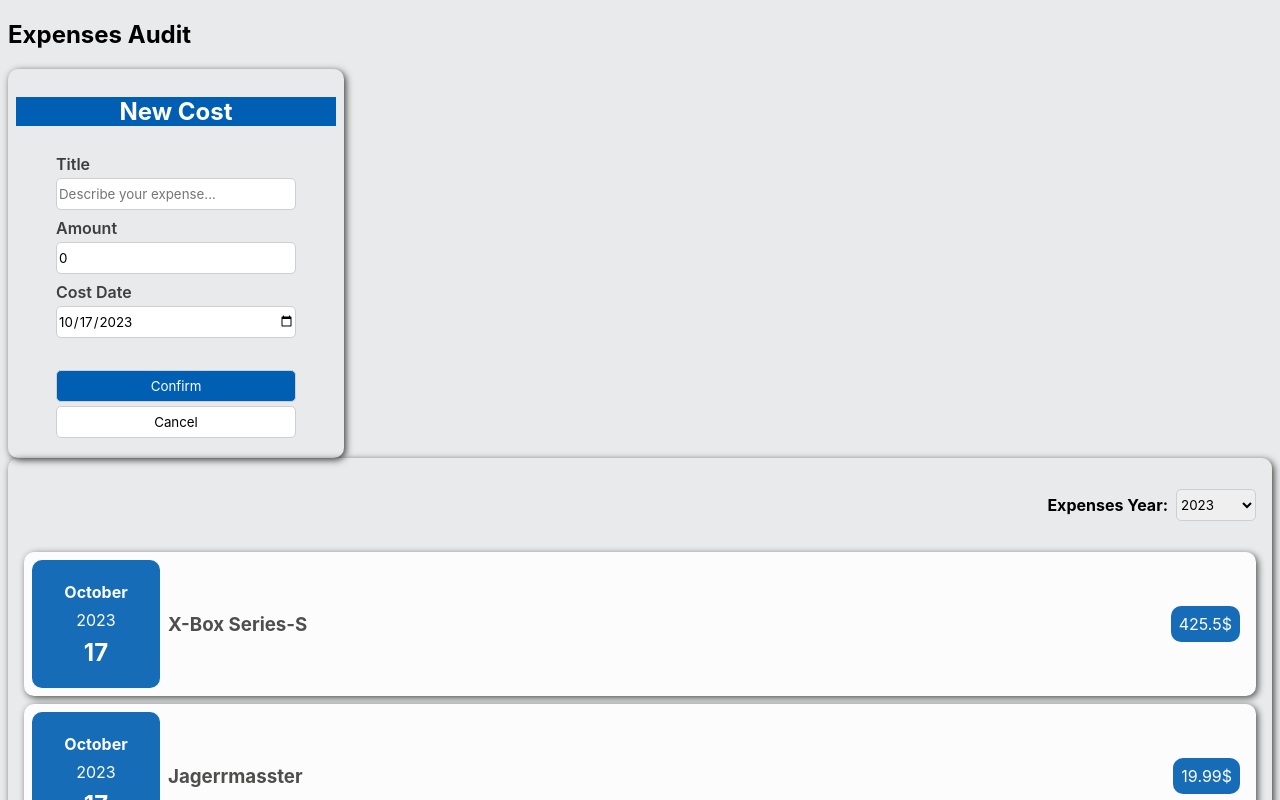
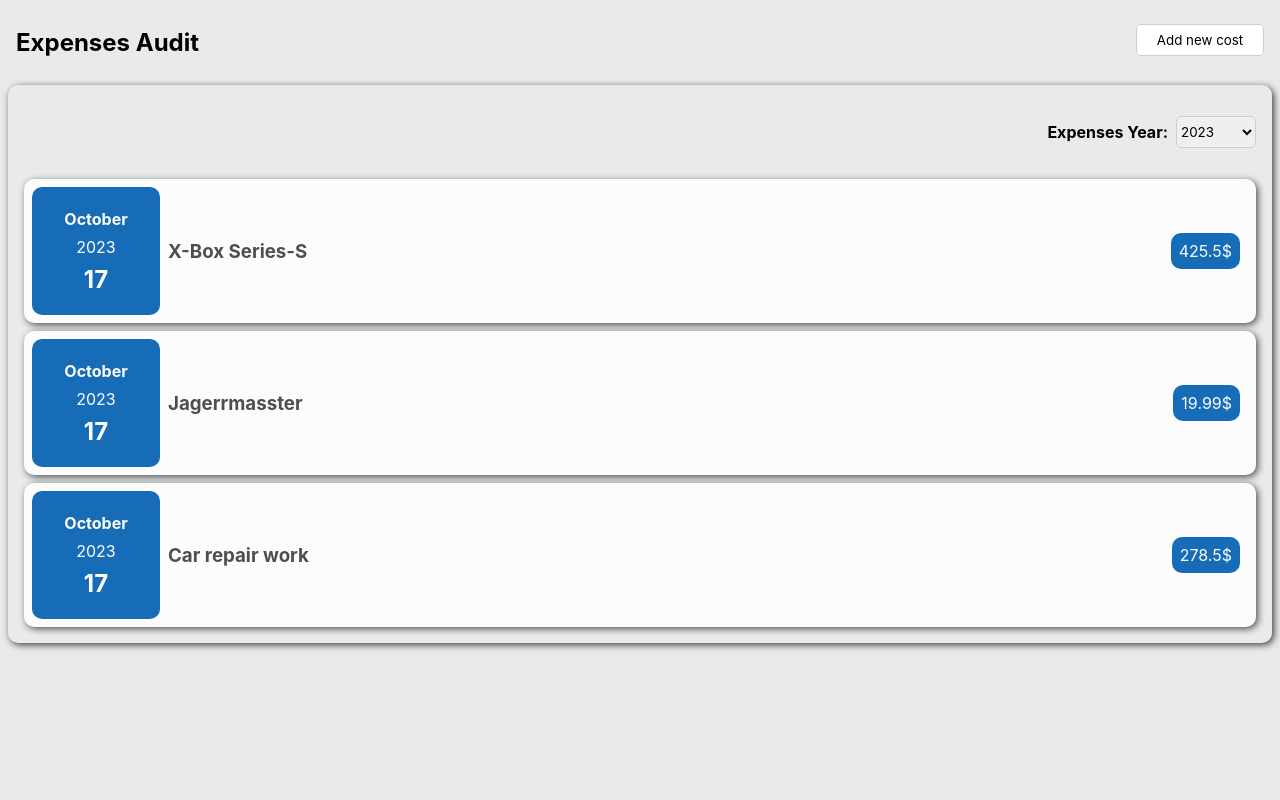
Before and after one commit to salesforceanton/expenses-audit, a React (Create React App) app: page / in a window 1280 px wide. Shown: the top 800 px of the page. Built offline with nearby package versions, Linux system fonts and the light colour scheme.

Commit message:
add modal component add app header component and split logic

```diff
--- a/src/App.js
+++ b/src/App.js
@@ -2,6 +2,8 @@ import React, {useState} from 'react';
 
 import ExpensesList from "./components/expensesList/ExpensesList";
 import NewCostForm from "./components/newCostForm/NewCostForm";
+import Modal from './components/modal/Modal';
+import AppHeader from './components/appHeader/AppHeader';
 
 function App() {
     const initialCostData = [
@@ -23,13 +25,18 @@ function App() {
     ];
 
     const [costData, setCostData] = useState(initialCostData);
+    const [showNewCostModal, setShowNewCostModal] = useState(false);
 
     const addCostHandler = (input) => setCostData((prevState) => [input, ...prevState]);
+    const openNewCostModalHandler = () => setShowNewCostModal(true);
+    const closeNewCostModalHandler = () => setShowNewCostModal(false);
 
     return (
         <div>
-            <h2>Expenses Audit</h2>
-            <NewCostForm onAddCost={addCostHandler}/>
+           <AppHeader openNewCostModalHandler={openNewCostModalHandler}/>
+            <Modal show={showNewCostModal} onBackdropClick={closeNewCostModalHandler}>
+                <NewCostForm onAddCost={addCostHandler} onCancel={closeNewCostModalHandler}/>
+            </Modal>
             <ExpensesList data={costData}/>
         </div>
 
--- /dev/null
+++ b/src/components/appHeader/AppHeader.css
@@ -0,0 +1,13 @@
+.app-header {
+    display: flex;
+    align-items: center;
+    justify-content: space-between;
+    margin: 0.5rem;
+}
+
+.open-modal-button {
+    width: 8rem;
+    height: 2rem;
+    cursor: pointer;
+    background-color: var(--brand-color-white);
+}
--- /dev/null
+++ b/src/components/appHeader/AppHeader.js
@@ -0,0 +1,12 @@
+import './AppHeader.css';
+
+const AppHeader = (props) => {
+    return (
+        <div className='app-header'>
+            <h2>Expenses Audit</h2>
+            <button className='open-modal-button' onClick={props.openNewCostModalHandler}>Add new cost</button>
+        </div>
+    );
+}
+
+export default AppHeader;
--- /dev/null
+++ b/src/components/modal/Modal.css
@@ -0,0 +1,24 @@
+.modal {
+    position: fixed;
+    z-index: 500;
+    background-color: var(--brand-color-white);
+    width: fit-content;
+    border: var(--border-neutral-thin);
+    border-radius: 10px;
+    box-shadow: 1px 1px 1px var(--brand-color-black);
+    box-sizing: border-box;
+    transition: all 0.3s ease-out;
+}
+
+.backdrop {
+    display: flex;
+    align-items: center;
+    justify-content: center;
+    width: 100%;
+    height: 100%;
+    position: fixed;
+    z-index: 100;
+    left: 0;
+    top: 0;
+    background-color: rgba(0,0,0,0.5);
+}
--- /dev/null
+++ b/src/components/modal/Modal.js
@@ -0,0 +1,25 @@
+import './Modal.css';
+
+const Modal = (props) => {
+    const backdropClickHandler = (e) => {
+        e.stopPropagation();
+        props.onBackdropClick();
+    }
+    const modalClickHandler = (e) => {
+        e.stopPropagation();
+    }
+
+    if (!props.show) {
+        return null;
+    }
+
+    return (
+        <div className='backdrop' onClick={backdropClickHandler}>
+            <div className='modal' onClick={modalClickHandler}>
+                {props.children}
+            </div>
+        </div>
+    );
+}
+
+export default Modal;
--- a/src/components/newCostForm/NewCostForm.js
+++ b/src/components/newCostForm/NewCostForm.js
@@ -32,10 +32,12 @@ const NewCostForm = (props) => {
 
         props.onAddCost(costData);
         clearForm();
+        props.onCancel();
     }
     const cancelHandler = (e) => {
         e.preventDefault();
         clearForm();
+        props.onCancel();
     }
 
     return (
```
